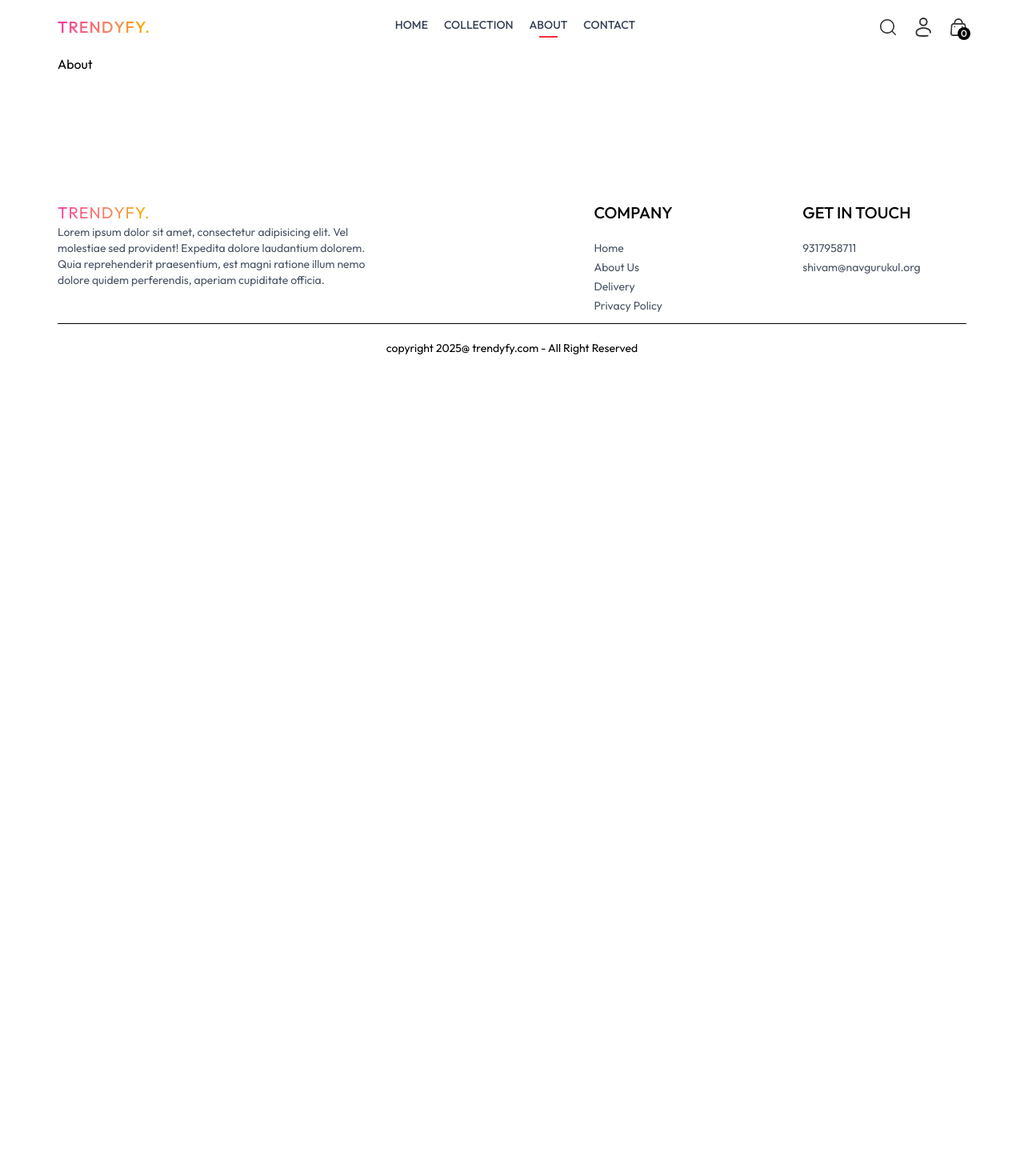
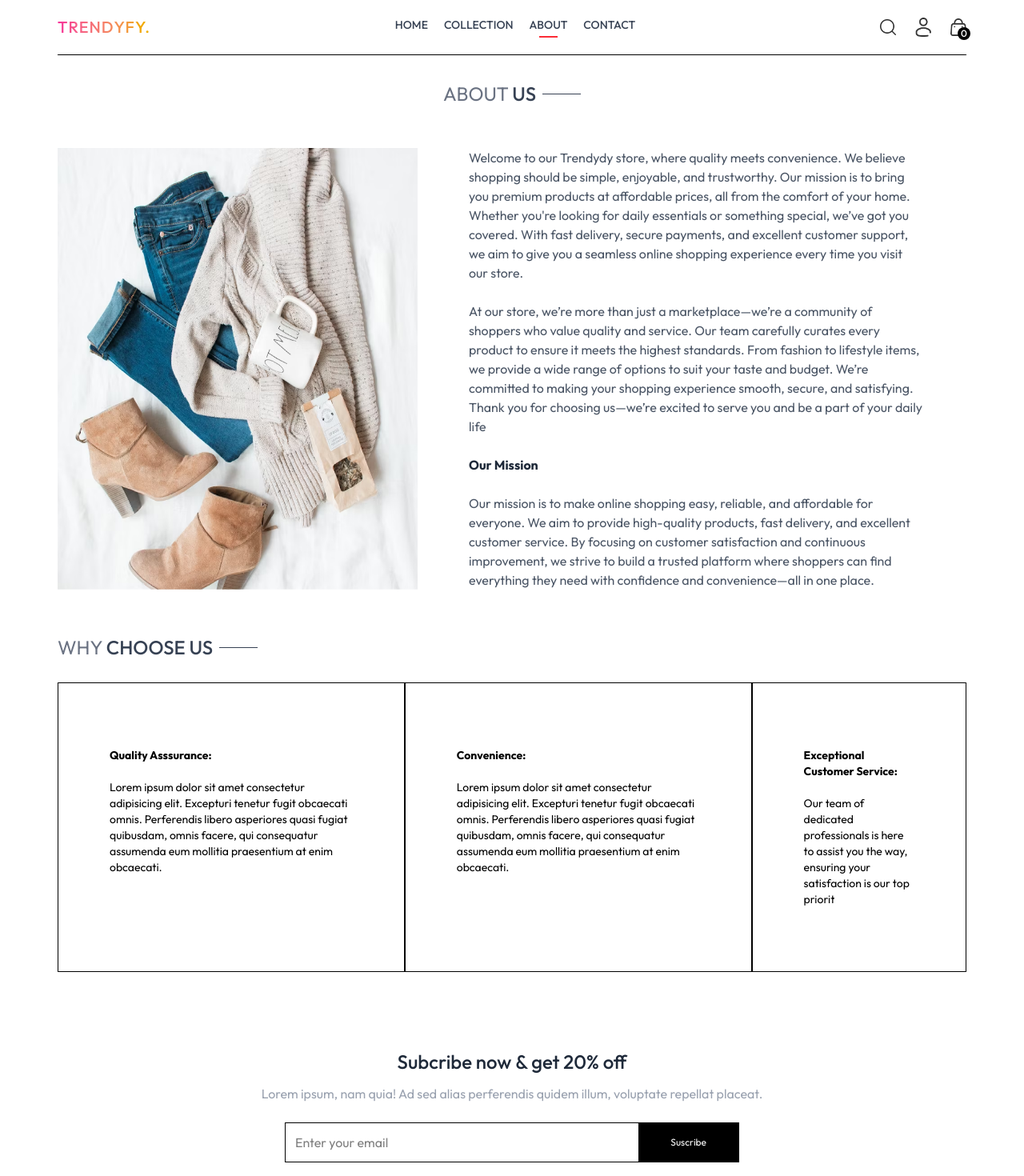
Before and after one commit to Shivam8299/Mern_Project, a React (Vite) app in the folder frontend/: page /about in a window 1280 px wide. Shown: the top 1470 px of the page at 80% size. Before the commit the page ends 800 px from the top, so only its background shows below. Built offline with nearby package versions, Linux system fonts and the light colour scheme; no server answers.

Commit message:
UI completed

```diff
--- a/frontend/package.json
+++ b/frontend/package.json
@@ -14,6 +14,7 @@
     "axios": "^1.10.0",
     "react": "^19.1.0",
     "react-dom": "^19.1.0",
+    "react-icons": "^5.5.0",
     "react-router-dom": "^7.6.3",
     "react-toastify": "^11.0.5",
     "tailwindcss": "^4.1.11"
--- a/frontend/src/components/Navbar.jsx
+++ b/frontend/src/components/Navbar.jsx
@@ -51,11 +51,13 @@ function Navbar() {
           alt="Search_icon"
         />
         <div className="group relative">
-          <img
+          <Link to='/login' >
+            <img
             className="w-5 cursor-pointer"
             src={assets.profile_icon}
             alt="profile_icon"
           />
+          </Link>
           <div className="group-hover:block hidden absolute dropdown-menu right-0 pt-4 ">
             <div className="flex flex-col gap-2 w-36 py-3 px-5 bg-slate-100 text-gray-500 rounded">
               <p className="cursor-pointer hover:text-black">My Profile</p>
--- a/frontend/src/pages/About.jsx
+++ b/frontend/src/pages/About.jsx
@@ -1,8 +1,45 @@
-import React from 'react'
+import React, { useState } from 'react'
+import Title from '../components/Title'
+import { assets } from '../assets/assets'
+import NewsLetter from "../components/NewsLetter"
 
 function About() {
   return (
-    <div>About</div>
+    <div>
+      <div className='text-2xl text-center pt-8 border-t'>
+        <Title text1={"ABOUT"} text2={'US'}/>
+      </div>
+      <div className='my-10 flex flex-col md:flex-row gap-16'>
+        <img className='w-full md:max-w-[450px]' src={assets.about_img} alt="" />
+        <div className='flex flex-col justify-center gap-6 md:w-2/4 text-gray-600'>
+          <p>Welcome to our Trendydy store, where quality meets convenience. We believe shopping should be simple, enjoyable, and trustworthy. Our mission is to bring you premium products at affordable prices, all from the comfort of your home. Whether you're looking for daily essentials or something special, we’ve got you covered. With fast delivery, secure payments, and excellent customer support, we aim to give you a seamless online shopping experience every time you visit our store.</p>
+
+          <p>At our store, we’re more than just a marketplace—we’re a community of shoppers who value quality and service. Our team carefully curates every product to ensure it meets the highest standards. From fashion to lifestyle items, we provide a wide range of options to suit your taste and budget. We’re committed to making your shopping experience smooth, secure, and satisfying. Thank you for choosing us—we’re excited to serve you and be a part of your daily life</p>
+          <b className='text-gray-800'>Our Mission</b>
+          <p>
+            Our mission is to make online shopping easy, reliable, and affordable for everyone. We aim to provide high-quality products, fast delivery, and excellent customer service. By focusing on customer satisfaction and continuous improvement, we strive to build a trusted platform where shoppers can find everything they need with confidence and convenience—all in one place.
+          </p>
+        </div>
+      </div>
+      <div className='text-2xl py-4'>
+        <Title text1={'WHY'} text2={'CHOOSE US'}/>
+      </div>
+      <div className='flex flex-col md:flex-row text-sm mb-20 '>
+        <div className='border px-10 md:px-16 py-8 md:py-20 flex flex-col gap-5'>
+          <b>Quality Asssurance:</b>
+          <p>Lorem ipsum dolor sit amet consectetur adipisicing elit. Excepturi tenetur fugit obcaecati omnis. Perferendis libero asperiores quasi fugiat quibusdam, omnis facere, qui consequatur assumenda eum mollitia praesentium at enim obcaecati.</p>
+        </div>
+        <div className='border px-10 md:px-16 py-8 md:py-20 flex flex-col gap-5'>
+          <b>Convenience:</b>
+          <p>Lorem ipsum dolor sit amet consectetur adipisicing elit. Excepturi tenetur fugit obcaecati omnis. Perferendis libero asperiores quasi fugiat quibusdam, omnis facere, qui consequatur assumenda eum mollitia praesentium at enim obcaecati.</p>
+        </div>
+        <div className='border px-10 md:px-16 py-8 md:py-20 flex flex-col gap-5'>
+          <b>Exceptional Customer Service:</b>
+          <p>Our team of dedicated professionals is here to assist you the way, ensuring your satisfaction is our top priorit</p>
+        </div>
+      </div>
+      <NewsLetter/>
+    </div>
   )
 }
 
--- a/frontend/src/pages/Contact.jsx
+++ b/frontend/src/pages/Contact.jsx
@@ -1,8 +1,27 @@
 import React from 'react'
+import Title from '../components/Title'
+import { assets } from '../assets/assets'
+import NewsLetter from '../components/NewsLetter'
 
 function Contact() {
   return (
-    <div>Contact</div>
+    <div className='text-2xl pt-10 text-center border-t'>
+      <div>
+        <Title text1={'CONTACT'} text2={'US'}/>
+      </div>
+      <div className='my-10  flex flex-col justify-center md:flex-row gap-10 mb-28'>
+        <img className='w-full md:max-w-[480px]' src={assets.contact_img} alt="" />
+        <div className='flex flex-col justify-center gap-6 items-start'>
+          <p className='text-xl text-gray-600 font-semibold '>Our Store</p>
+          <p className='text-gray-500 text-lg'>Gomti Nagar Lucknow, <br />Utter Pradesh </p>
+          <p className='text-gray-500 text-lg'>phone: (91) 8533285211 <br /> email:trend@gmail.com</p>
+          <p className='text-xl font-semibold text-gray-600'> Careers at trendyfy</p>
+          <p className='text-gray-500 text-lg'> Learn more our teams and job openings</p>
+          <button className='  border border-black px-8 py-4 text-sm hover:bg-black cursor-pointer hover:text-white transition-all duration-500'>Explore Jobs</button>
+        </div>
+      </div>
+      <NewsLetter/>
+    </div>
   )
 }
 
--- a/frontend/src/pages/Login.jsx
+++ b/frontend/src/pages/Login.jsx
@@ -1,9 +1,69 @@
-import React from 'react'
+import React, { useState } from "react";
+import { FaEye, FaEyeSlash } from "react-icons/fa";
 
 function Login() {
+  const [currentState, setCurrentState] = useState("Login");
+  const [show, setShow] = useState(false)
+
+  const onSubmitHandler = (event) =>{
+    event.preventDefault()
+  }
   return (
-    <div>Login</div>
-  )
+    <form onSubmit={onSubmitHandler} className="flex flex-col item-center w-[90%] sm:max-w-96 m-auto mt-14 gap-4 text-gray-800">
+      <div className="inline-flex items-center gap-2 mb-2 mt-10">
+        <p className="prata-regular text-3xl">{currentState}</p>
+        <hr className="border-none h-[1.5px] w-8 bg-gray-800 " />
+      </div>
+      {currentState === "Login" ? (
+        ""
+      ) : (
+        <input
+          placeholder="Name"
+          type="text"
+          className="w-full px-3 py-2 border border-gray-800 outline-none"
+          required
+        />
+      )}
+      <input
+        placeholder="Email"
+        type="email"
+        className="w-full px-3 py-2 border border-gray-800 outline-none"
+        required
+      />
+      <div className="flex border  border-gray-800 items-center">
+        <input
+        placeholder="Password"
+        type={show ? "text" :"password"  }
+        className="w-full px-3 py-2 outline-none"
+        required
+      /> <p className="px-2 py-2 cursor-pointer">
+      {show ?  <FaEye size="22"  onClick={()=>setShow(!show)} /> : <FaEyeSlash size="22" onClick={()=>setShow(!show)}  /> }
+
+      </p>
+      </div>
+      <div className="w-full flex justify-between text-sm mt-[-8px]">
+        <p className="cursor-pointer">Forgot your password?</p>
+        {currentState === "Login" ? (
+          <p
+            onClick={() => setCurrentState("Sign up")}
+            className="cursor-pointer"
+          >
+            Create account
+          </p>
+        ) : (
+          <p
+            onClick={() => setCurrentState("Login")}
+            className="cursor-pointer"
+          >
+            Login Here
+          </p>
+        )}
+      </div>
+      <button className="bg-black text-white font-light w-full sm:w-[45%] m-auto active:bg-gray-800  px-4 py-2 mt-4 ">
+        {currentState === "Login" ? "Sing In" : "Sign Up"}
+      </button>
+    </form>
+  );
 }
 
-export default Login
+export default Login;
--- a/frontend/src/pages/Orders.jsx
+++ b/frontend/src/pages/Orders.jsx
@@ -10,6 +10,34 @@ function Orders() {
       <div className='text-2xl'>
         <Title text1={'MY'} text2={'ORDERS'}/>
       </div>
+      <div>
+        {
+          productData.slice(1,4).map((item,index)=>(
+            <div key={index} className='py-4 border-t  text-gray-700 flex flex-col md:flex-row md:items-center md:justify-between gap-4'>
+              <div className='flex items-start gap-6 text-sm' >
+              <img className='w-16 sm:w-20' src={item.images[0]} alt="" />
+              <div>
+                <p className='sm:text-base font-medium'>{item.name}</p>
+                <div className='flex items-center gap-3 mt-2 text-base text-gray-700'>
+                  <p className='text-lg'>{currency}{item.price}</p>
+                  <p>Quantity: 1</p>
+                  <p> Size: M</p>
+                </div>
+                <p className='mt-2'>Date: <span className='text-gray-400'>07, July 2025 </span></p>
+              </div>
+              </div>
+              <div className='md:w-1/2 flex justify-between'>
+                <div className='flex items-center gap-2 '>
+                  <p className='min-w-2 h-2 rounded-full bg-green-500'></p>
+                  <p className='text-sm md:text-base'>Ready to ship</p>
+                </div>
+                <button className='border px-4 py-2 text-sm font-medium rounded-sm'>Track Order</button>
+              </div>
+            </div>
+          ))
+        }
+      </div>
+      <hr />
 
     </div>
   )
```
Also changed, not shown: 1 other file (tests, documents, lock files or other folders).
